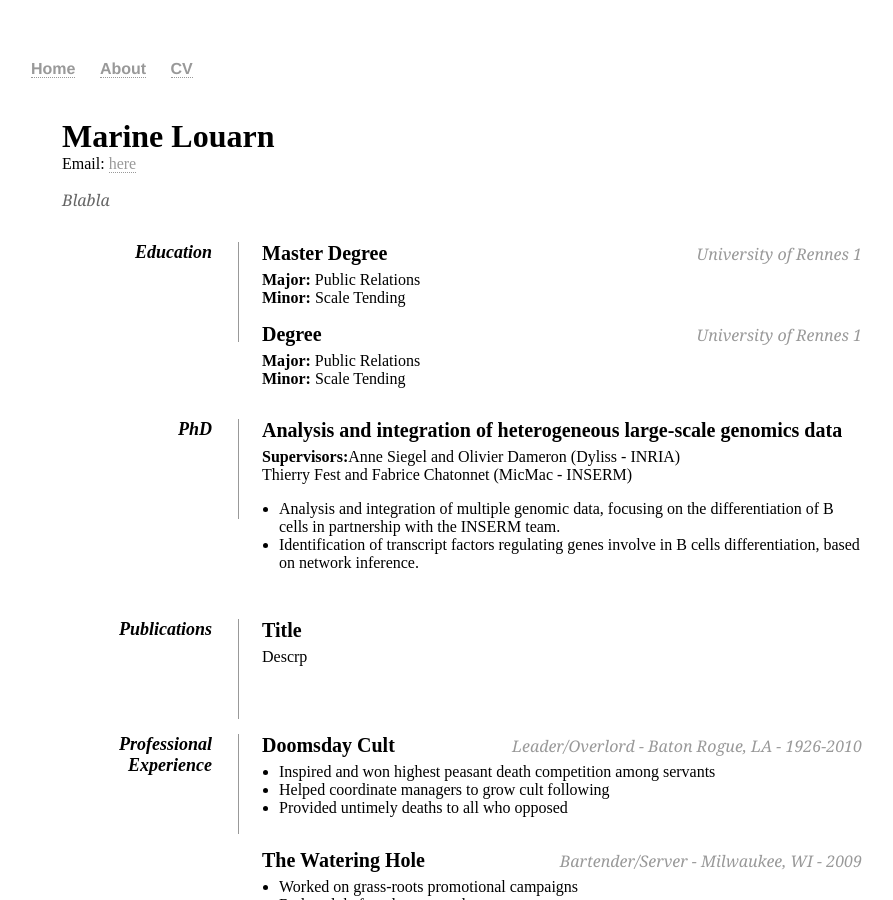
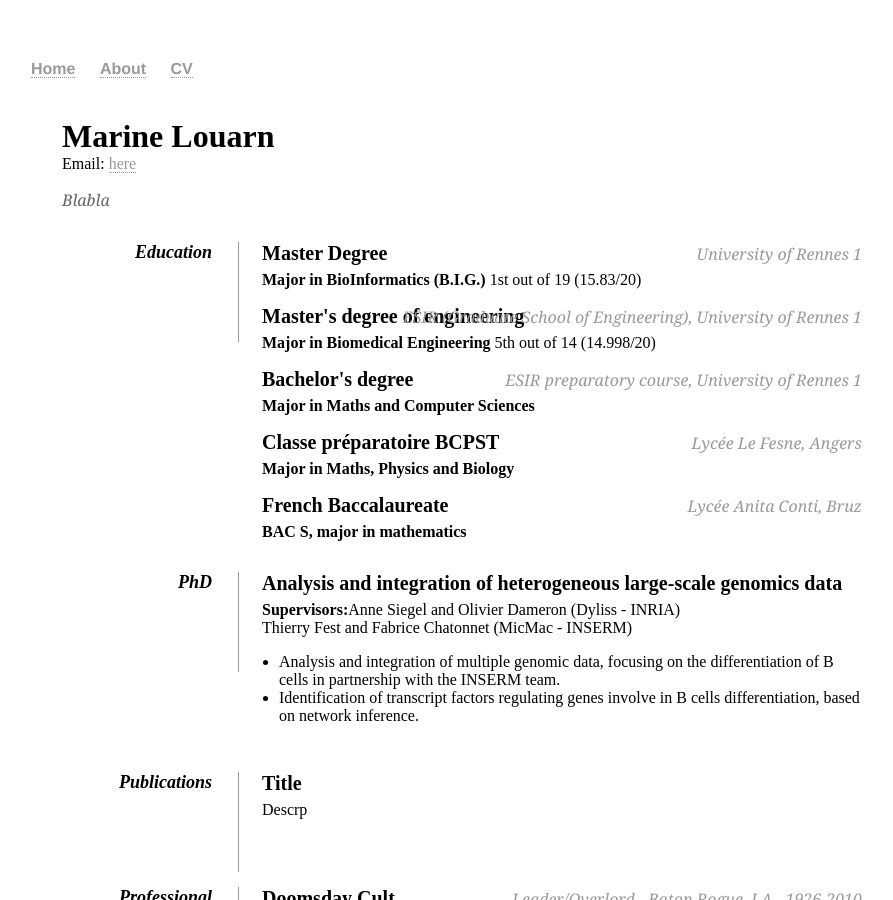
Before and after one commit to mlouarn/mlouarn.github.io, a Jekyll site: the page built from cv/index.html, in a window 1280 px wide and 900 px high. Shown: the whole window, without its empty margins (178-1071 px from the left). Built offline with Jekyll 4.4.1, drawn with Linux system fonts in a browser that asks for light colours.

Commit message:
Update index.html

```diff
--- a/cv/index.html
+++ b/cv/index.html
@@ -34,11 +34,15 @@ title: CV
             <dt>Education</dt>
             <dd>
                 <h2>Master Degree <span>University of Rennes 1</span></h2>
-                <p><strong>Major:</strong> Public Relations<br />
-                   <strong>Minor:</strong> Scale Tending</p>
-                <h2> Degree <span>University of Rennes 1</span></h2>
-                <p><strong>Major:</strong> Public Relations<br />
-                   <strong>Minor:</strong> Scale Tending</p>
+                <p><strong>Major in BioInformatics (B.I.G.)</strong> 1st out of 19 (15.83/20)</p>
+                <h2> Master's degree of engineering <span>ESIR (Graduate School of Engineering), University of Rennes 1</span></h2>
+                <p><strong>Major in Biomedical Engineering</strong> 5th out of 14 (14.998/20)</p>
+                <h2> Bachelor's degree <span> ESIR preparatory course, University of Rennes 1</span></h2>
+                <p><strong>Major in Maths and Computer Sciences</strong></p>
+                <h2> Classe préparatoire BCPST <span>Lycée Le Fesne, Angers</span></h2>
+                <p><strong>Major in Maths, Physics and Biology</strong> </p>
+                <h2> French Baccalaureate <span>Lycée Anita Conti, Bruz</span></h2>
+                <p><strong>BAC S, major in mathematics</strong> </p>
             </dd>
 
             <dd class="clear"></dd>
```
